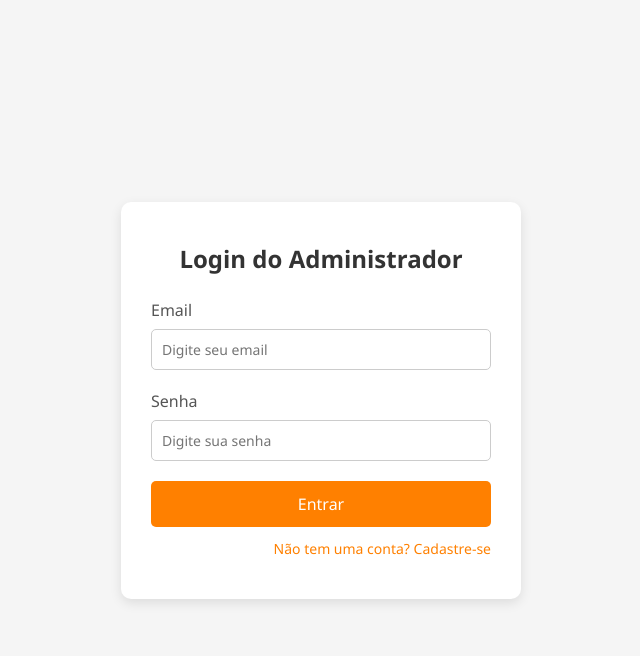
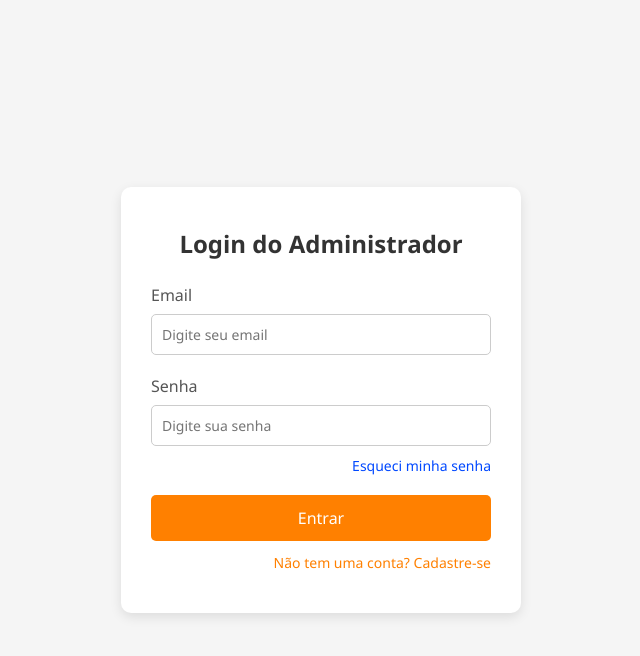
Before and after one commit to Wesley00s/cinema-fastapi, a FastAPI app: page /login-admin in a window 1280 px wide. Shown: the top 656 px of the page, without its empty margins (319-959 px from the left). Run offline with FastAPI, Linux system fonts and the light colour scheme; parts of the project's set-up code (start-up, migrations or seed data) failed here and were passed over.

Commit message:
update: update login admin html file

```diff
--- a/app/templates/login-admin.html
+++ b/app/templates/login-admin.html
@@ -18,6 +18,10 @@
         <div class="form-group">
             <label for="password">Senha</label>
             <input type="password" id="password" name="password" placeholder="Digite sua senha" required>
+            <div class="div-forgot-password">
+                <a href="/recovery-password-admin" class="forgot-password">Esqueci minha senha</a>
+
+            </div>
         </div>
         <button type="submit" class="login-btn">Entrar</button>
         <div class="register-link">
```
